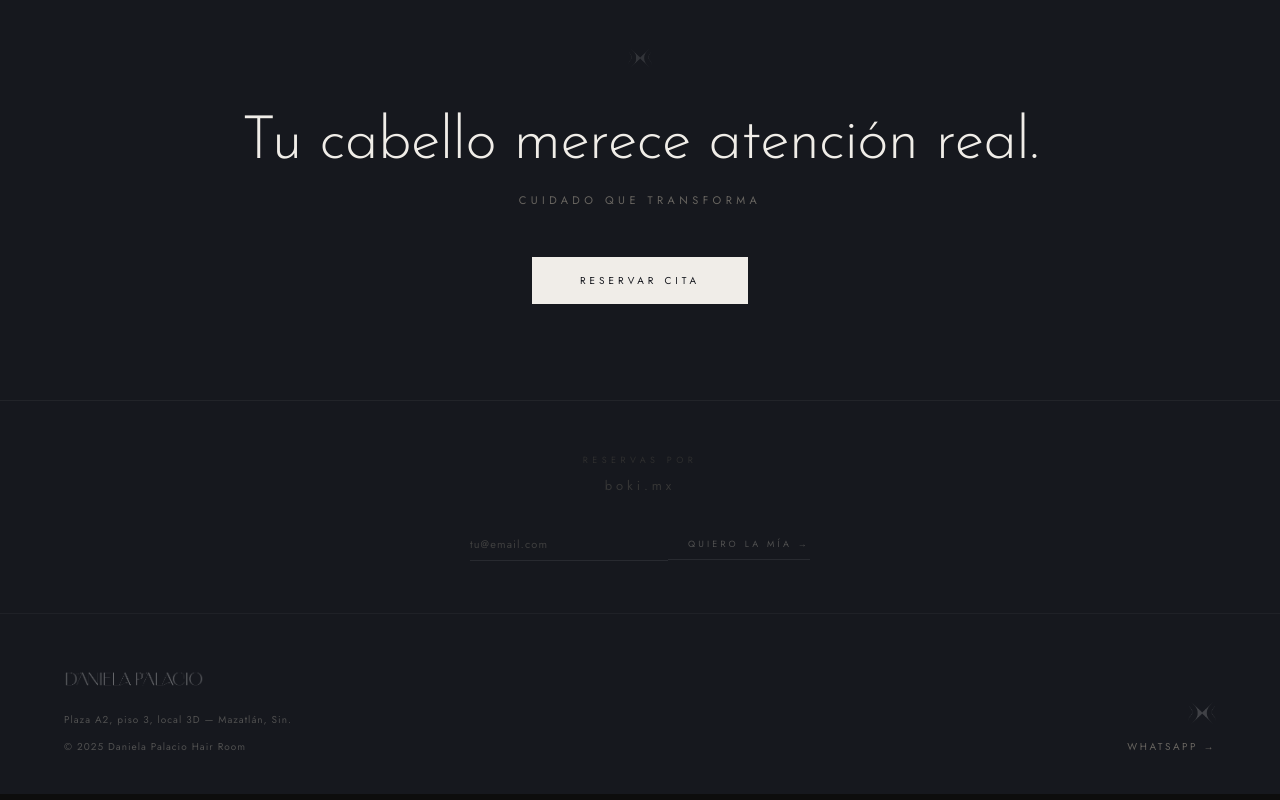
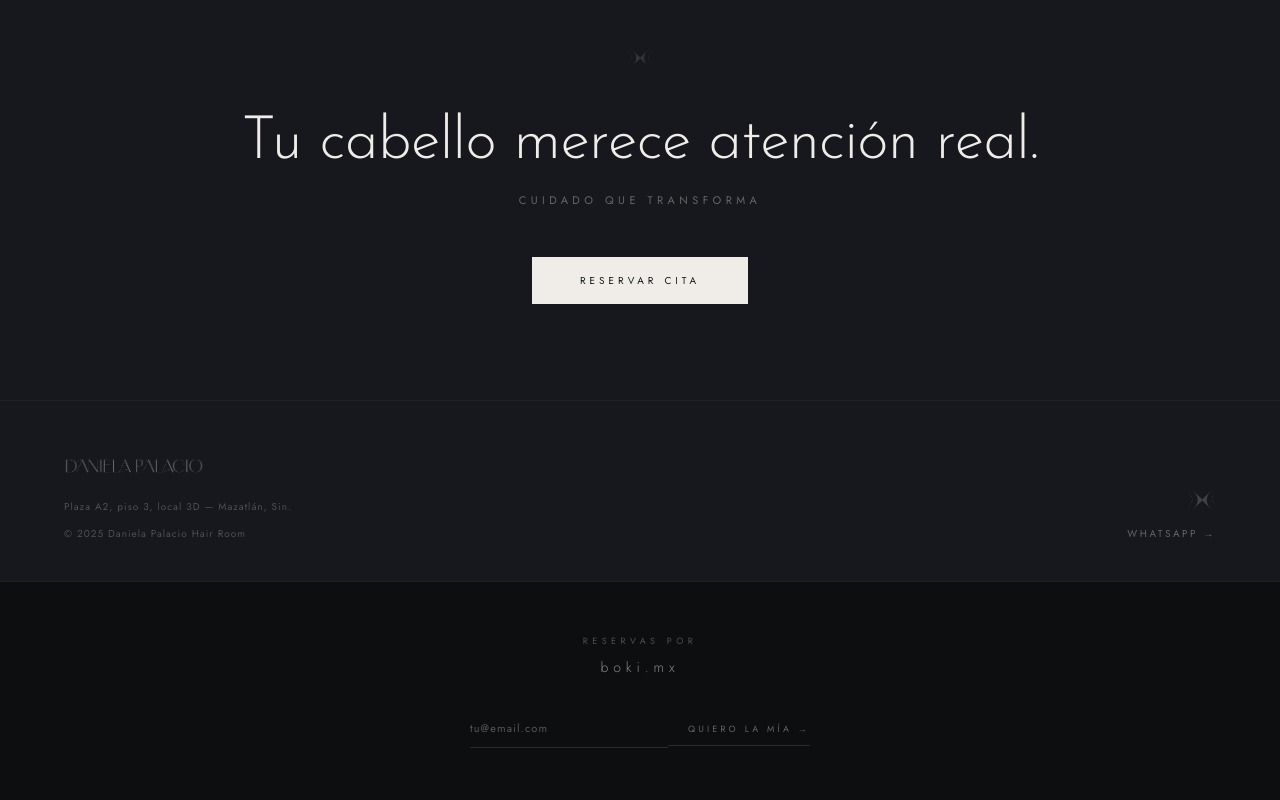
Before and after one commit to josephdpelayo/danielapalaciosalon, a Next.js app: page / in a window 1280 px wide. Shown: the part 4704-5504 px from the top of the page. Built offline with nearby package versions, Linux system fonts and the light colour scheme; no server answers; the database is empty.

Commit message:
style: boki footer al fondo, mas contraste

```diff
--- a/app/page.tsx
+++ b/app/page.tsx
@@ -45,26 +45,26 @@ function BokiLeadCapture() {
 
   return (
     <section style={{
-      background: '#16181E',
-      borderTop: '1px solid rgba(255,255,255,0.05)',
+      background: '#0D0E10',
+      borderTop: '1px solid rgba(255,255,255,0.07)',
       padding: '52px 24px',
       textAlign: 'center',
     }}>
-      <p style={{ fontSize: '9px', letterSpacing: '0.5em', textTransform: 'uppercase', color: '#2E2E2E', marginBottom: '10px' }}>
+      <p style={{ fontSize: '9px', letterSpacing: '0.5em', textTransform: 'uppercase', color: '#505050', marginBottom: '10px' }}>
         reservas por
       </p>
-      <p style={{ fontSize: '13px', letterSpacing: '0.3em', color: '#363636', marginBottom: '32px', fontWeight: 400 }}>
+      <p style={{ fontSize: '14px', letterSpacing: '0.35em', color: '#888884', marginBottom: '32px', fontWeight: 300 }}>
         boki.mx
       </p>
 
       {done ? (
-        <p style={{ fontSize: '10px', letterSpacing: '0.3em', textTransform: 'uppercase', color: '#505050' }}>
+        <p style={{ fontSize: '10px', letterSpacing: '0.3em', textTransform: 'uppercase', color: '#686560' }}>
           te avisamos pronto
         </p>
       ) : (
         <form
           onSubmit={handleSubmit}
-          style={{ display: 'flex', alignItems: 'center', justifyContent: 'center', gap: '0', maxWidth: '340px', margin: '0 auto' }}
+          style={{ display: 'flex', alignItems: 'center', justifyContent: 'center', maxWidth: '340px', margin: '0 auto' }}
         >
           <input
             type="email"
@@ -76,11 +76,11 @@ function BokiLeadCapture() {
               flex: 1,
               background: 'transparent',
               border: 'none',
-              borderBottom: '1px solid rgba(255,255,255,0.08)',
-              padding: '8px 0',
+              borderBottom: '1px solid rgba(255,255,255,0.12)',
+              padding: '10px 0',
               fontSize: '11px',
               letterSpacing: '0.1em',
-              color: '#686560',
+              color: '#A0A09C',
               outline: 'none',
             }}
           />
@@ -90,12 +90,12 @@ function BokiLeadCapture() {
             style={{
               background: 'none',
               border: 'none',
-              borderBottom: '1px solid rgba(255,255,255,0.08)',
-              padding: '8px 0 8px 20px',
+              borderBottom: '1px solid rgba(255,255,255,0.12)',
+              padding: '10px 0 10px 20px',
               fontSize: '9px',
               letterSpacing: '0.35em',
               textTransform: 'uppercase',
-              color: loading ? '#2E2E2E' : '#505050',
+              color: loading ? '#404040' : '#686560',
               cursor: loading ? 'not-allowed' : 'pointer',
               whiteSpace: 'nowrap',
               transition: 'color 0.2s',
@@ -721,8 +721,6 @@ export default function Home() {
       </section>
 
       {/* ── BOKI ── */}
-      <BokiLeadCapture />
-
       {/* ── FOOTER ── */}
       <footer
         className="px-6 md:px-16 flex items-end justify-between gap-6 flex-wrap"
@@ -773,6 +771,8 @@ export default function Home() {
         </div>
       </footer>
 
+      <BokiLeadCapture />
+
     </main>
   );
 }
```
